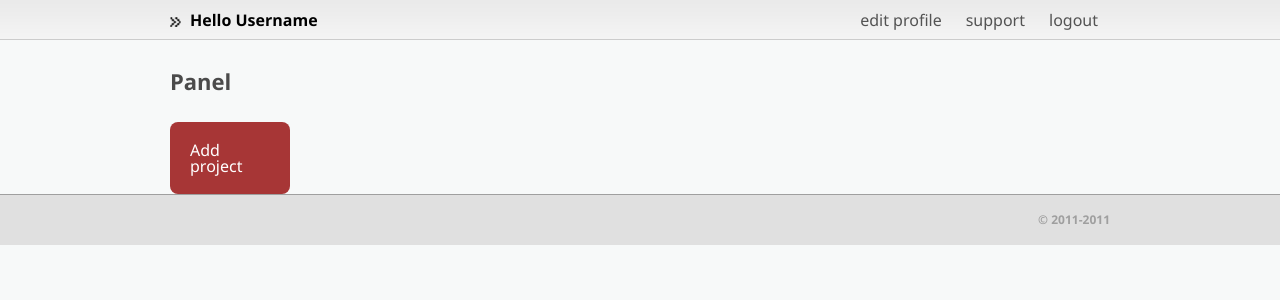
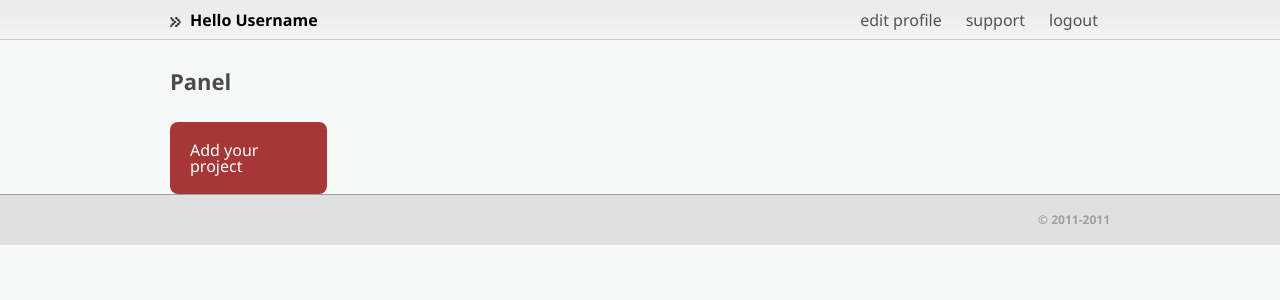
Before and after one commit to andrewsmedina/djangodash2011, a Django app: template startdust_website/panel/templates/panel/index.html in a window 1280 px wide. Shown: the part 119-419 px from the top of the page. Run offline with Django 3.2, Linux system fonts and the light colour scheme; the template is opened without the code that fills it, so the values that code supplies are empty; parts of the project's set-up code (start-up, migrations or seed data) failed here and were passed over.

Commit message:
edit css

```diff
--- a/startdust_website/panel/static/css/panel.css
+++ b/startdust_website/panel/static/css/panel.css
@@ -10,7 +10,7 @@
 }
 
 .add-project {
-	width: 80px;
+	width: 117px;
 	height: auto;
 	background-color: #a73636;
 	border: none;
--- a/startdust_website/panel/templates/panel/index.html
+++ b/startdust_website/panel/templates/panel/index.html
@@ -7,7 +7,7 @@
 
 	</div>
 	<div class="add-project">
-		<a href="http://localhost:8000/panel/projects/add/">Add project</a>
+		<a href="/panel/projects/add/">Add your project</a>
 	</div>
 </div>
 {% endblock %}
```
